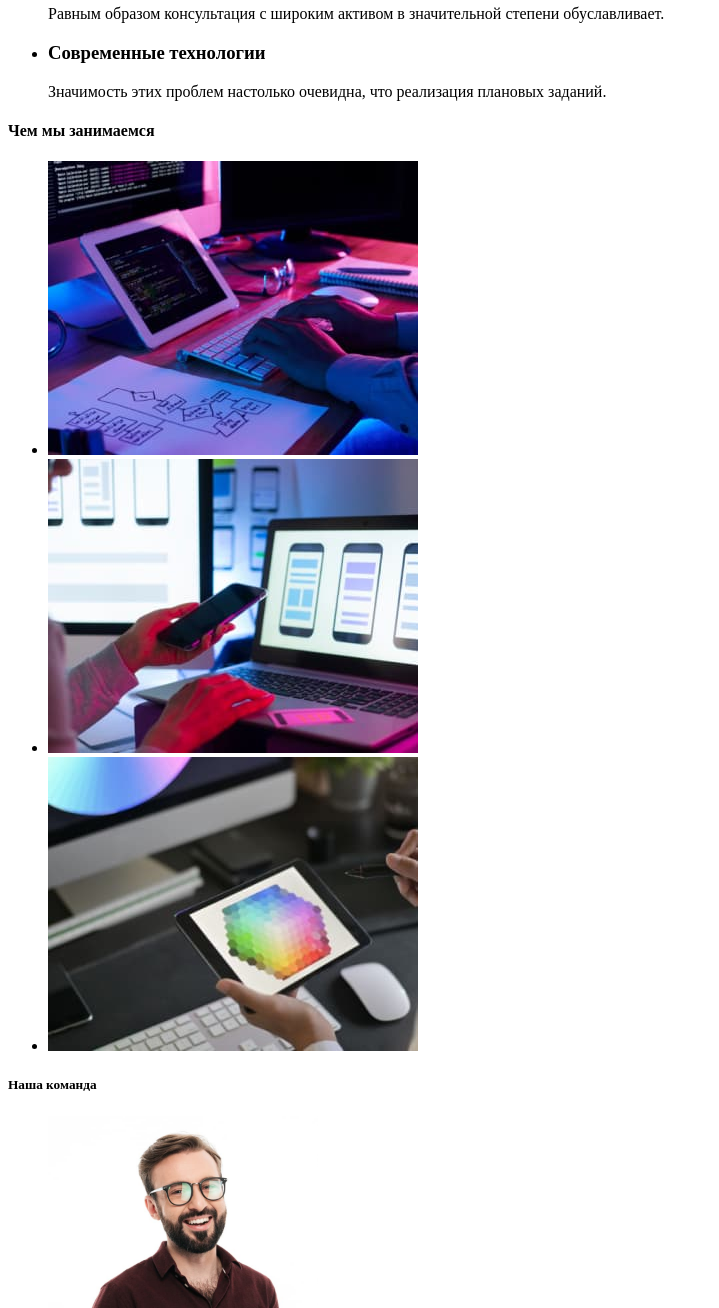
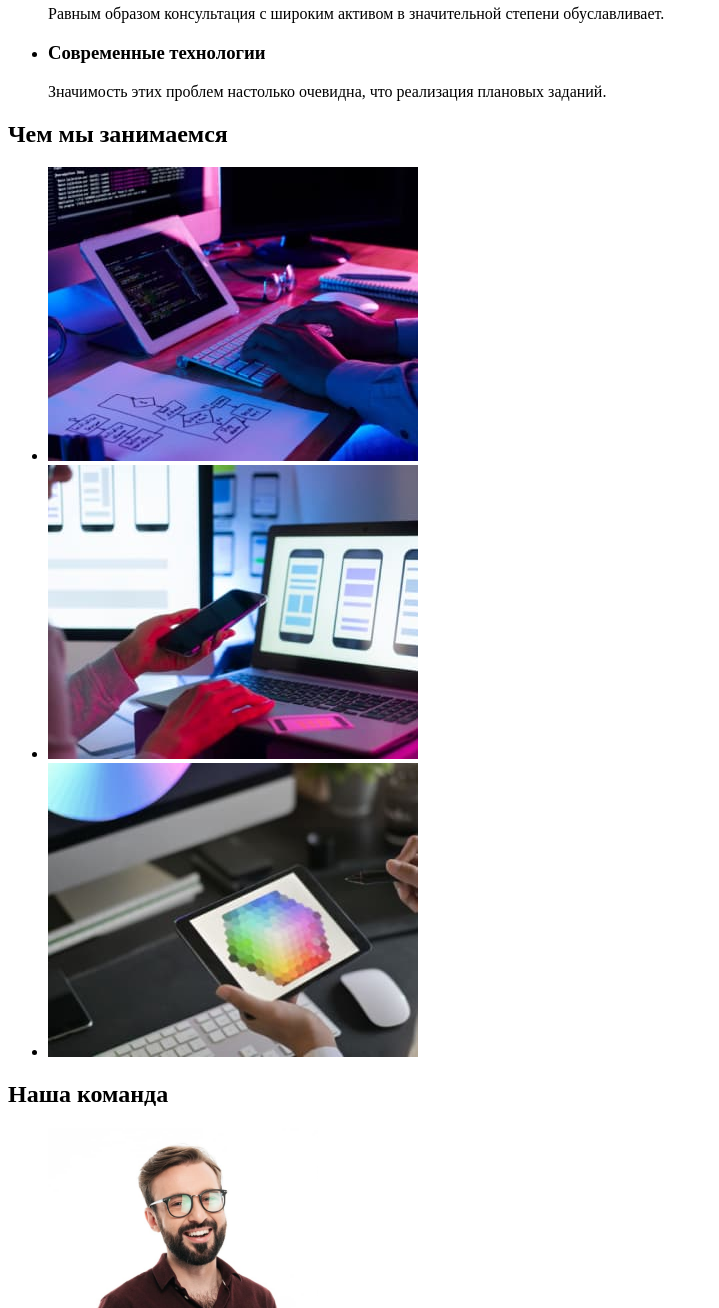
Before and after one commit to Zhurakovskyi-Yevhenii/homework1, a plain HTML site: page index.html in a window 1280 px wide. Shown: the part 520-1828 px from the top of the page, without its empty margins (0-719 px from the left). Drawn offline with Linux system fonts and the light colour scheme.

Commit message:
заголовки

```diff
--- a/index.html
+++ b/index.html
@@ -51,7 +51,7 @@
             </ul>
         </section>
         <section>
-        <h4>Чем мы занимаемся</h4>
+        <h2>Чем мы занимаемся</h2>
         <ul>
             <li><img src="./images/box1.jpg" alt="html" width="370" /></li>
             <li><img src="./images/box2.jpg" alt="javaskript" width="370" /></li>
@@ -59,7 +59,7 @@
         </ul>
         </section>
         <section>
-            <h5>Наша команда</h5>
+            <h2>Наша команда</h2>
             <ul>
                 <li>
                     <img src="./images/img.jpg" alt="Игорь Демьяненко" width="270" />
```
